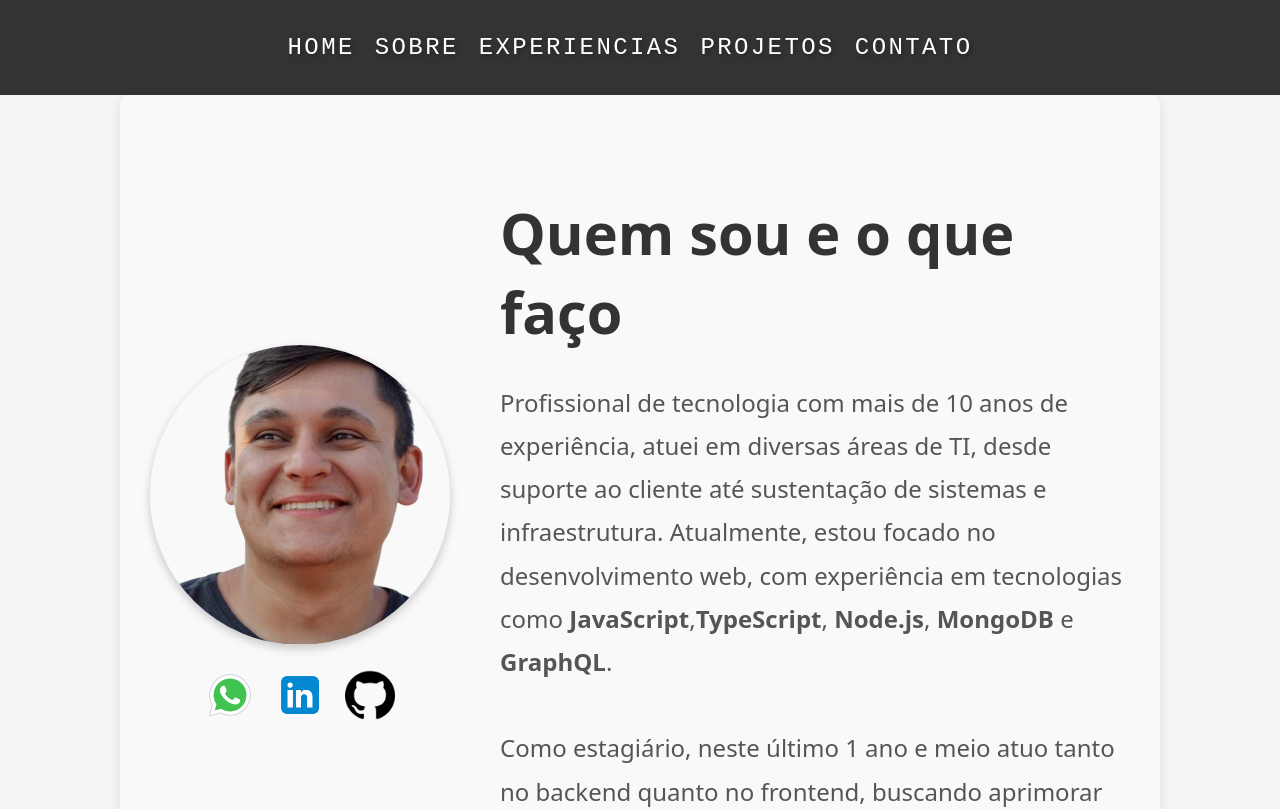
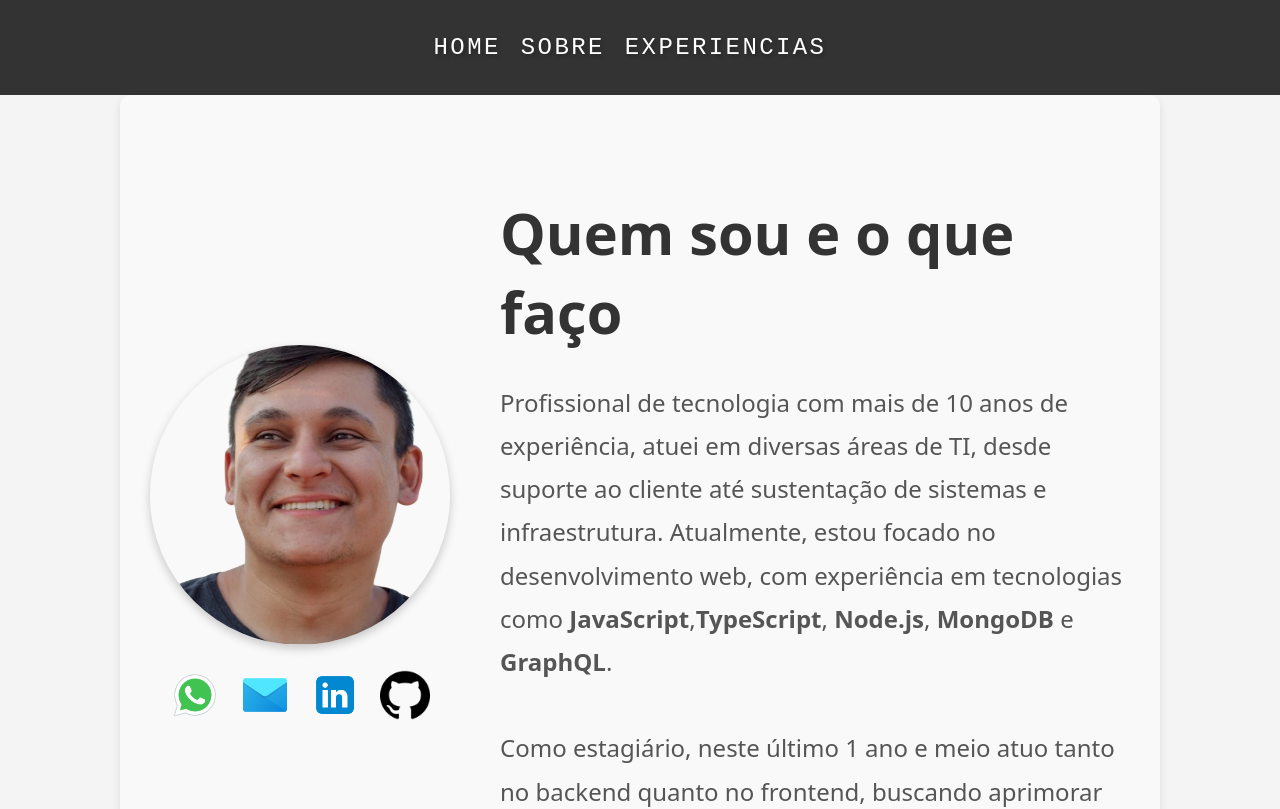
Before and after one commit to jaoguimaraes/portfolio, a React (Create React App) app: page /about in a window 1280 px wide. Shown: the top 809 px of the page. Built offline with nearby package versions, Linux system fonts and the light colour scheme.

Commit message:
new changes and fixes and improvements to the project

```diff
--- a/public/index.html
+++ b/public/index.html
@@ -2,7 +2,7 @@
 <html lang="pt-br">
   <head>
     <meta charset="utf-8" />
-    <link rel="icon" href="%PUBLIC_URL%/favicon.ico" />
+    <link rel="icon" href="favicon.ico" />
     <meta name="viewport" content="width=device-width, initial-scale=1" />
     <meta name="description" content="Meu portfólio de desenvolvimento web." />
     <meta name="theme-color" content="#000000" />
--- a/src/App.js
+++ b/src/App.js
@@ -22,12 +22,12 @@ function App() {
             <li>
               <Link to="/experiences">Experiencias</Link>
             </li>
-            <li>
+            {/* <li>
               <Link to="/projects">Projetos</Link>
             </li>
             <li>
               <Link to="/contact">Contato</Link>
-            </li>
+            </li> */}
           </ul>
         </nav>
       </header>
@@ -35,8 +35,8 @@ function App() {
         <Routes>
           <Route path="/" element={<Home />} />
           <Route path="/experiences" element={<Skills />} />
-          <Route path="/projects" element={<Projects />} />
-          <Route path="/contact" element={<Contact />} />
+          {/* <Route path="/projects" element={<Projects />} />
+          <Route path="/contact" element={<Contact />} /> */}
           <Route path="/about" element={<About />} />
         </Routes>
       </main>
--- a/src/Components/About.js
+++ b/src/Components/About.js
@@ -1,10 +1,11 @@
 import React from "react";
 import "../Styles/About.css";
 import { motion } from "framer-motion";
-import ProfilePhoto from "../images/2024-5.png"; // Ajuste o caminho para sua foto
-import WhatsAppIcon from "../images/icons/whatsapp.png"; // Ícone do WhatsApp
-import LinkedInIcon from "../images/icons/linkedin.png"; // Ícone do LinkedIn
-import GitHubIcon from "../images/icons/github.png"; // Ícone do GitHub
+import ProfilePhoto from "../images/2024-5.png";
+import WhatsAppIcon from "../images/icons/whatsapp.png";
+import LinkedInIcon from "../images/icons/linkedin.png";
+import GitHubIcon from "../images/icons/github.png";
+import EmailIcon from "../images/icons/email.png";
 
 export default function About() {
   return (
@@ -36,6 +37,13 @@ export default function About() {
               rel="noopener noreferrer"
             >
               <img src={WhatsAppIcon} alt="WhatsApp" className="social-icon" />
+            </a>
+            <a
+              href="mailto:joao.pedrogs@live.com"
+              target="_blank"
+              rel="noop/ener noreferrer"
+            >
+              <img src={EmailIcon} alt="Email" className="social-icon" />
             </a>
             <a
               href="https://www.linkedin.com/in/joao-guimaraes-silva/"
--- a/src/Styles/About.css
+++ b/src/Styles/About.css
@@ -37,7 +37,7 @@
 }
 
 .social-icon {
-  width: 50px; /* Ícones maiores */
+  width: 50px;
   transition: transform 0.3s ease;
 }
 
--- a/src/index.js
+++ b/src/index.js
@@ -5,9 +5,7 @@ import App from "./App";
 
 const root = ReactDOM.createRoot(document.getElementById("root"));
 root.render(
-  // <React.StrictMode>
-    <BrowserRouter>
-      <App />
-    </BrowserRouter>
-  // </React.StrictMode>
+  <BrowserRouter>
+    <App />
+  </BrowserRouter>
 );
```
Also changed, not shown: src/Styles/Experiences.css (added), src/images/icons/email.png (added), 1 other file (tests, documents, lock files or other folders).
